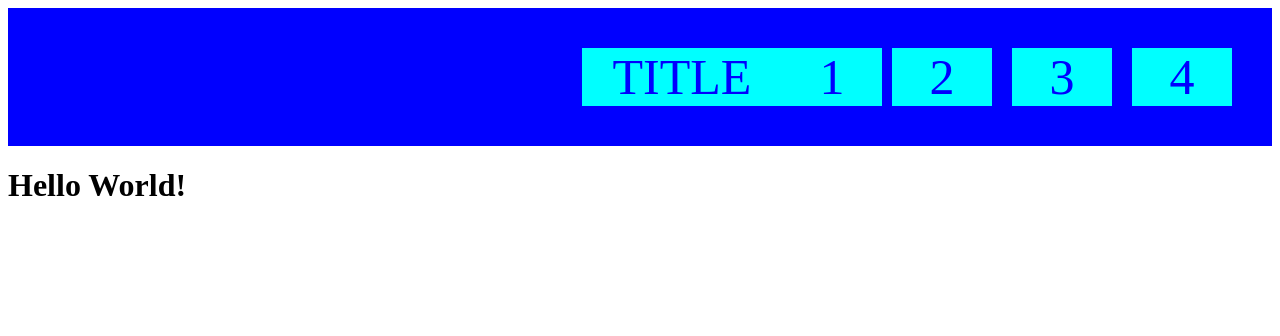
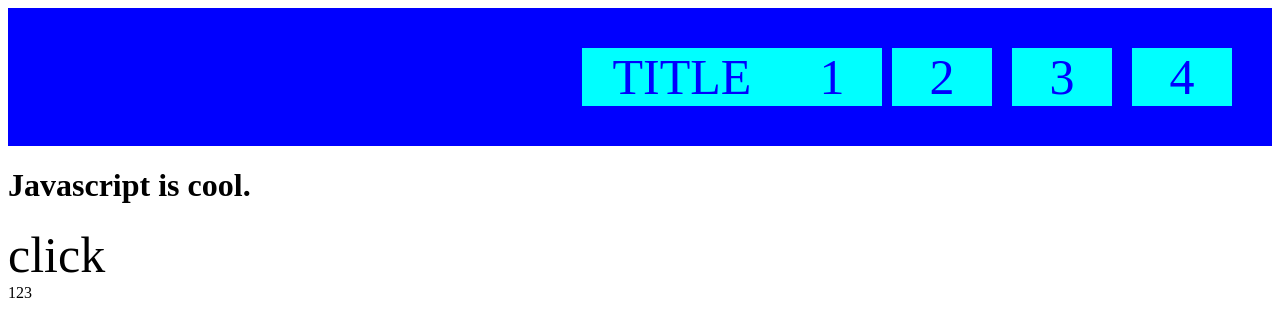
Before and after one commit to Fen-N/Max.github.io, a plain HTML site: page test.html in a window 1280 px wide. Drawn offline with Linux system fonts and the light colour scheme.

Commit message:
Add a clickable button that make "123" disappear

```diff
--- a/scripts/main.js
+++ b/scripts/main.js
@@ -1,2 +1,7 @@
-let myheading = document.querySelector("h1");
-myheading.textContent = "Hello World!";
+function toggle_info() {
+  const foo = document.getElementById("foo");
+  // 取得 `foo` 的 class 列表。
+  // `toggle` 會賦予元素給定的 class，或是移除給定的 class，
+  // 取決於 class 是否已經存在
+  foo.classList.toggle("invisible");
+}
--- a/style.css
+++ b/style.css
@@ -46,3 +46,10 @@
   width: 200px;
   text-align: center;
 }
+.btn {
+  font-size: 50px;
+  cursor: pointer; /* 更改游標類型。 */
+}
+.invisible {
+  display: none;
+}
--- a/test.html
+++ b/test.html
@@ -12,6 +12,9 @@
       <div class="item4">4</div>
     </div>
     <h1>Javascript is cool.</h1>
+    <div class="btn" onclick="toggle_info();">click</div>
+    <div id="foo">123</div>
     <script src="scripts/main.js"></script>
+    <!--This line need to place before end body-->
   </body>
 </html>
```
